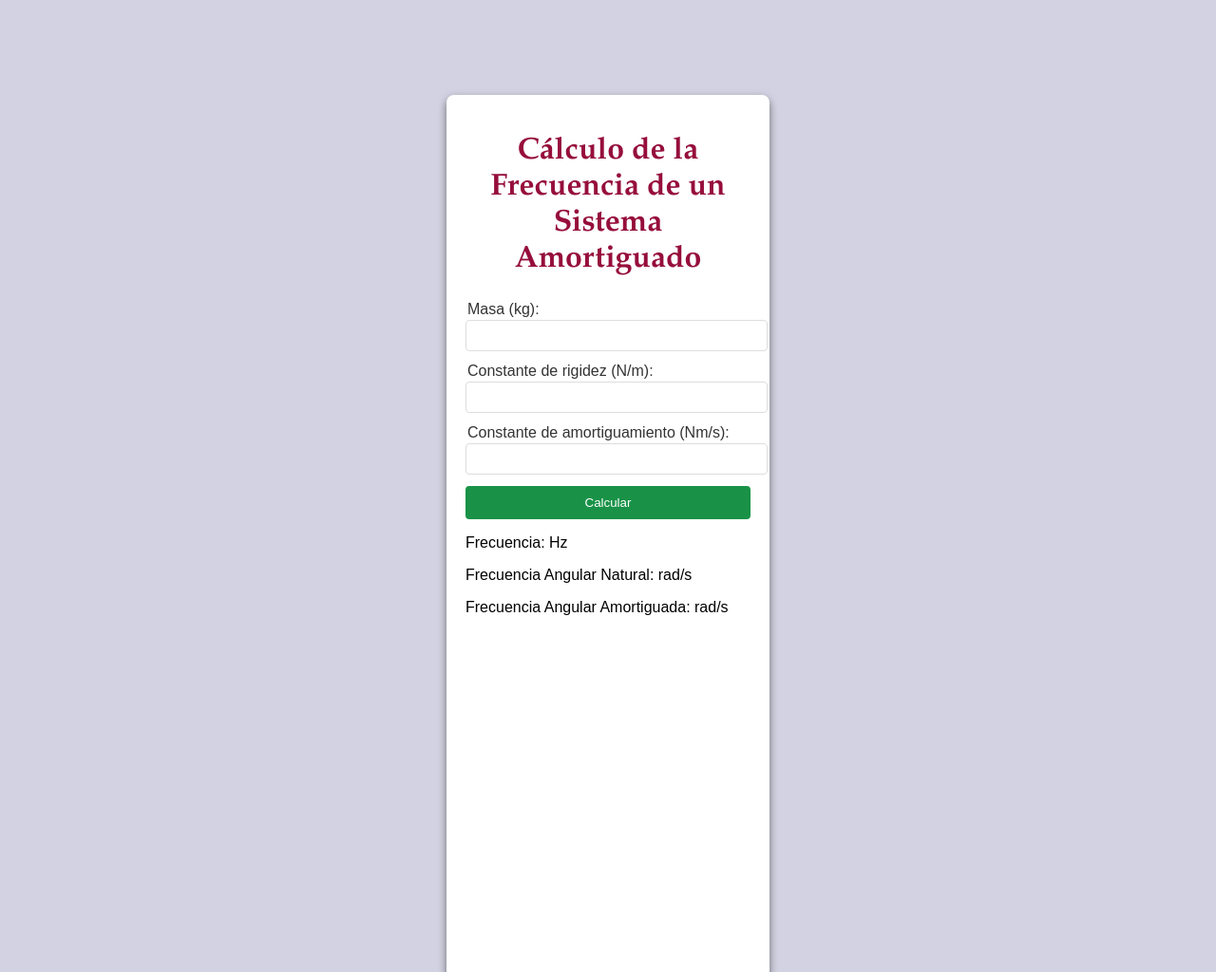
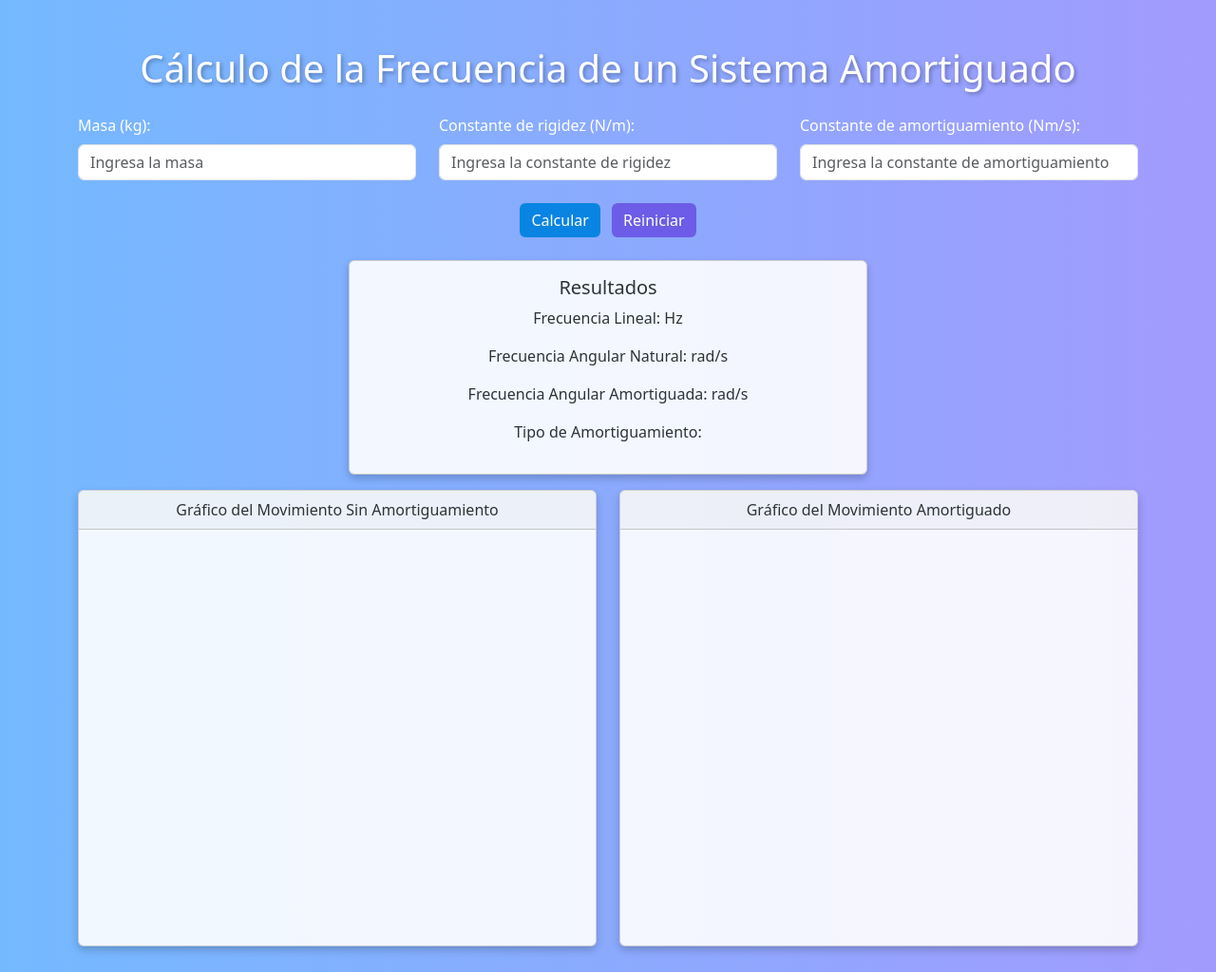
Before and after one commit to Ariana-R99/Mov_osc_amort, a plain HTML site: page index.html in a window 1280 px wide. Shown: the top 1024 px of the page at 95% size. Drawn offline with nearby package versions, Linux system fonts and the light colour scheme.

Commit message:
conf estilos

```diff
--- a/index.html
+++ b/index.html
@@ -6,47 +6,102 @@
     <title>Cálculo de Frecuencia de Movimiento Amortiguado</title>
     <script src="https://cdn.jsdelivr.net/npm/chart.js"></script>
     <script src="https://cdn.jsdelivr.net/npm/numeric"></script>
-    <link rel="stylesheet" href="style.css">
-
+    <link rel="stylesheet" href="https://cdnjs.cloudflare.com/ajax/libs/bootstrap/5.3.0/css/bootstrap.min.css">
+    <style>
+        body {
+            background: linear-gradient(to right, #74b9ff, #a29bfe);
+            color: #fff;
+        }
+        h1 {
+            color: #fff;
+            text-shadow: 2px 2px 4px rgba(0, 0, 0, 0.3);
+        }
+        .card {
+            background-color: rgba(255, 255, 255, 0.9);
+            color: #2d3436;
+            box-shadow: 0px 4px 8px rgba(0, 0, 0, 0.2);
+        }
+        .btn-primary {
+            background-color: #0984e3;
+            border: none;
+        }
+        .btn-primary:hover {
+            background-color: #74b9ff;
+        }
+        .btn-secondary {
+            background-color: #6c5ce7;
+            border: none;
+        }
+        .btn-secondary:hover {
+            background-color: #a29bfe;
+        }
+    </style>
 </head>
 <body>
-    <div class="container">
-        <h1>Cálculo de la Frecuencia de un Sistema Amortiguado</h1>
+    <div class="container py-5">
+        <h1 class="text-center mb-4">Cálculo de la Frecuencia de un Sistema Amortiguado</h1>
 
-        <label for="masa">Masa (kg):</label>
-        <input type="number" id="masa" required>
-
-        <label for="k">Constante de rigidez (N/m):</label>
-        <input type="number" id="k" required>
-
-        <label for="b">Constante de amortiguamiento (Nm/s):</label>
-        <input type="number" id="b" required>
-
-        <button onclick="funcionGeneral()">Calcular</button>
-
-        <div id="resultado1">
-            <p>Frecuencia: <span id="frecuenciaL"></span> Hz</p>
+        <!-- Formulario de entrada -->
+        <div class="row mb-4">
+            <div class="col-md-4">
+                <label for="masa" class="form-label">Masa (kg):</label>
+                <input type="number" id="masa" class="form-control" placeholder="Ingresa la masa" required>
+            </div>
+            <div class="col-md-4">
+                <label for="k" class="form-label">Constante de rigidez (N/m):</label>
+                <input type="number" id="k" class="form-control" placeholder="Ingresa la constante de rigidez" required>
+            </div>
+            <div class="col-md-4">
+                <label for="b" class="form-label">Constante de amortiguamiento (Nm/s):</label>
+                <input type="number" id="b" class="form-control" placeholder="Ingresa la constante de amortiguamiento" required>
+            </div>
         </div>
 
-        <div id="resultado2">
-            <p>Frecuencia Angular Natural: <span id="frecuenciaAngNat"></span> rad/s</p>
+        <!-- Botones -->
+        <div class="row mb-4">
+            <div class="col text-center">
+                <button class="btn btn-primary me-2" onclick="funcionGeneral()">Calcular</button>
+                <button class="btn btn-secondary" onclick="clearInputField()">Reiniciar</button>
+            </div>
         </div>
 
-        <div id="resultado3">
-            <p>Frecuencia Angular Amortiguada: <span id="frecuenciaAngAm"></span> rad/s</p>
+        <!-- Resultados -->
+        <div class="row justify-content-center">
+            <div class="col-md-6">
+                <div class="card mb-3 text-center">
+                    <div class="card-body">
+                        <h5 class="card-title">Resultados</h5>
+                        <p>Frecuencia Lineal: <span id="frecuenciaL" class="fw-bold"></span> Hz</p>
+                        <p>Frecuencia Angular Natural: <span id="frecuenciaAngNat" class="fw-bold"></span> rad/s</p>
+                        <p>Frecuencia Angular Amortiguada: <span id="frecuenciaAngAm" class="fw-bold"></span> rad/s</p>
+                        <p>Tipo de Amortiguamiento: <span id="tipoAmort" class="fw-bold"></span></p>
+                    </div>
+                </div>
+            </div>
         </div>
 
-        <div>
-            <p><span id="tipoAmort"></span></p>
+        <!-- Gráficos -->
+        <div class="row">
+            <div class="col-md-6 mb-4">
+                <div class="card">
+                    <div class="card-header text-center">Gráfico del Movimiento Sin Amortiguamiento</div>
+                    <div class="card-body">
+                        <canvas id="grafico1" width="600" height="400"></canvas>
+                    </div>
+                </div>
+            </div>
+            <div class="col-md-6 mb-4">
+                <div class="card">
+                    <div class="card-header text-center">Gráfico del Movimiento Amortiguado</div>
+                    <div class="card-body">
+                        <canvas id="grafico2" width="600" height="400"></canvas>
+                    </div>
+                </div>
+            </div>
         </div>
-
-        <canvas id="grafico1" width="600" height="400"></canvas>
-
-        <canvas id="grafico2" width="600" height="400"></canvas>
-
-        <button onclick="clearInputField()">Ingresar otros datos </button>
+    </div>
 
     <script src="script.js"></script>
-
+    <script src="https://cdnjs.cloudflare.com/ajax/libs/bootstrap/5.3.0/js/bootstrap.bundle.min.js"></script>
 </body>
 </html>
--- a/script.js
+++ b/script.js
@@ -278,6 +278,10 @@ function graficarMovAmort() {
             },
             options: {
                 responsive: true,
+                animation: {
+                    duration: 1500, // Duración en milisegundos
+                    easing: "linear", // Tipo de animación
+                },
                 scales: {
                     x: { title: { display: true, text: "Tiempo (s)" } },
                     y: { title: { display: true, text: "Posición x(t)" } }
--- a/style.css
+++ /dev/null
@@ -1,62 +0,0 @@
-body {
-    font-family: Arial, sans-serif;
-    background-color: #d2d2e2;
-    margin: 0;
-    padding: 0;
-}
-
-.container {
-    width: 300px;
-    margin: 100px auto;
-    padding: 20px;
-    background-color: #fff;
-    border-radius: 8px;
-    box-shadow: 0 4px 8px rgba(0, 0, 0.5, 0.5);
-}
-
-h1 {
-    font-family: Garamond, serif;
-    text-align: center;
-    color: #960e3b;
-}
-
-label {
-    display: block;
-    margin: 10px, 0, 5px;
-    padding: 2px;
-    color: #333;
-}
-
-input {
-    width: 100%;
-    padding: 8px;
-    margin-bottom: 10px;
-    border: 1px solid #ddd;
-    border-radius: 4px;
-}
-
-button {
-    width: 100%;
-    padding: 10px;
-    margin-top: 2px;
-    background-color: rgb(25, 146, 71);
-    color: white;
-    border: none;
-    border-radius: 4px;
-    cursor: pointer;
-}
-
-button:hover {
-    background-color: rgb(10, 148, 228);
-    transform: scale(1.05);
-}
-
-#resultado {
-    text-align: center;
-    margin-top: 20px;
-}
-
-#resultado p {
-    font-size: 18px;
-    color: #333;
-}
```
